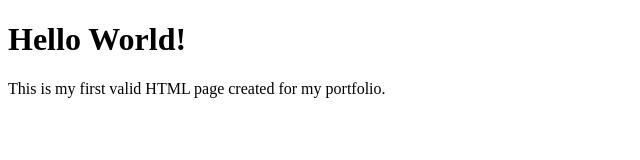
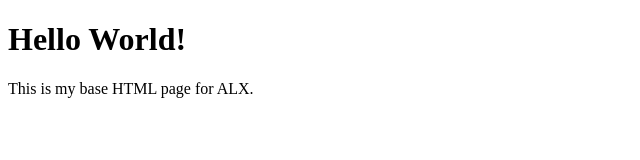
Before and after one commit to Favour2909/My_First_Portfolio, a plain HTML site: page base_index.html in a window 1280 px wide. Shown: the whole page, without its empty margins (0-640 px from the left). Drawn offline with Linux system fonts and the light colour scheme.

Commit message:
Add files via upload

```diff
--- a/base_index.html
+++ b/base_index.html
@@ -2,10 +2,10 @@
 <html lang="en">
   <head>
     <meta charset="UTF-8">
-    <title>My First HTML Page</title>
+    <title>My Base Page</title>
   </head>
   <body>
     <h1>Hello World!</h1>
-    <p>This is my first valid HTML page created for my portfolio.</p>
+    <p>This is my base HTML page for ALX.</p>
   </body>
 </html>
```
